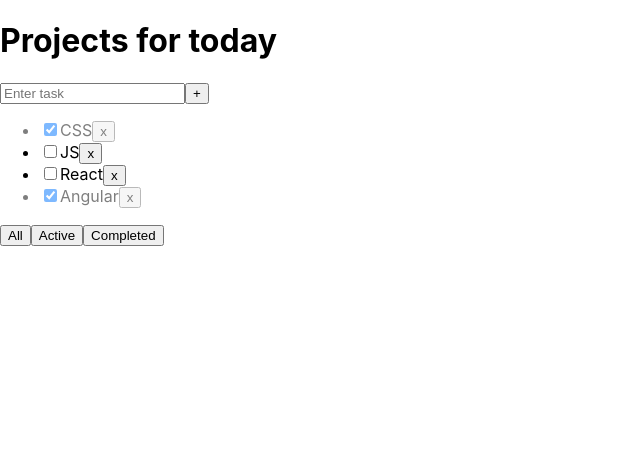
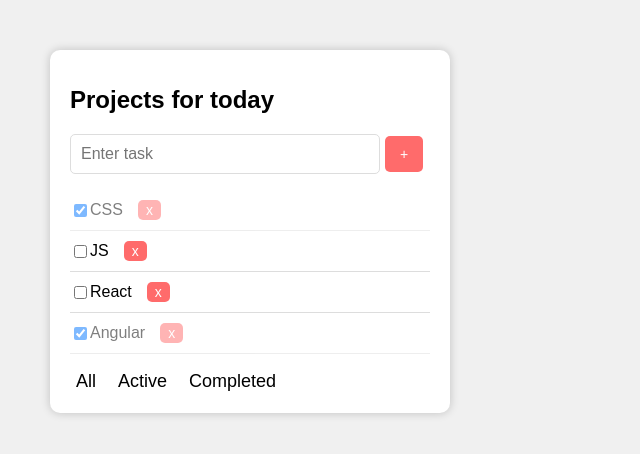
Before and after one commit to krystyna-lyn/tasks_app, a React (Create React App) app: page / in a window 1280 px wide. Shown: the top 454 px of the page, without its empty margins (0-640 px from the left). Built offline with nearby package versions, Linux system fonts and the light colour scheme.

Commit message:
fix bug +styles

```diff
--- a/src/App.css
+++ b/src/App.css
@@ -1,38 +1,113 @@
-.App {
-  text-align: center;
+body {
+    font-family: Arial, sans-serif;
+    background-color: #f0f0f0;
+    margin: 0;
+    padding: 0;
 }
 
-.App-logo {
-  height: 40vmin;
-  pointer-events: none;
+.container {
+    display: flex;
 }
 
-@media (prefers-reduced-motion: no-preference) {
-  .App-logo {
-    animation: App-logo-spin infinite 20s linear;
-  }
+.todo-container {
+    background-color: #fff;
+    margin: 50px;
+    border-radius: 10px;
+    box-shadow: 0 0 10px rgba(0, 0, 0, 0.2);
+    width: 400px;
+    padding: 20px;
+    box-sizing: border-box;
 }
 
-.App-header {
-  background-color: #282c34;
-  min-height: 100vh;
-  display: flex;
-  flex-direction: column;
-  align-items: center;
-  justify-content: center;
-  font-size: calc(10px + 2vmin);
-  color: white;
+
+.todo-title {
+    font-size: 24px;
+    margin-bottom: 20px;
 }
 
-.App-link {
-  color: #61dafb;
+.todo-list {
+    list-style: none;
+    padding: 0;
 }
 
-@keyframes App-logo-spin {
-  from {
-    transform: rotate(0deg);
-  }
-  to {
-    transform: rotate(360deg);
-  }
+.todo-item {
+    display: flex;
+    justify-content: space-between;
+    align-items: center;
+    padding: 10px 0;
+    border-bottom: 1px solid #ddd;
 }
+
+.is-done {
+    opacity: 0.5;
+}
+
+.todo-text {
+    flex-grow: 1;
+    margin-left: 10px;
+}
+
+.actions {
+    display: flex;
+    gap: 10px;
+}
+
+.actions-btn {
+    background-color: transparent;
+    border: none;
+    cursor: pointer;
+    font-size: 18px;
+}
+
+.actions-btn:hover {
+    color: #ff6b6b;
+}
+
+.todo-input {
+    padding: 10px;
+    border: 1px solid #ddd;
+    border-radius: 5px;
+    font-size: 16px;
+    width: 80%;
+}
+
+.remove-btn,
+.add-btn {
+    background-color: #ff6b6b;
+    color: #fff;
+    border: none;
+    padding: 2px 8px;
+    border-radius: 5px;
+    cursor: pointer;
+    font-size: 14px;
+    margin-left: 5px;
+}
+
+.add-btn {
+    padding: 10px 15px;
+}
+
+
+.remove-btn:hover,
+.add-btn:hover {
+    background-color: #d32f2f;
+}
+
+.error-message {
+    color: #ff6b6b;
+    font-size: 14px;
+}
+
+.error {
+    border: #ff6b6b 1px solid;
+}
+
+/* Active filter button */
+.active-filter {
+    background-color: #ff6b6b;
+    color: #fff;
+    border: none;
+    padding: 5px 10px;
+    border-radius: 5px;
+    cursor: pointer;
+}
--- a/src/App.js
+++ b/src/App.js
@@ -47,18 +47,20 @@ function App() {
     filteredArray = tasks.filter((task) => task.isDone === false);
   }
 
-  function changeStatus(taskId, check) {
 
-    let task = tasks.find(task => task.id === taskId);
-    if (task) {
-      tasks.isDone = check;
-    }
-    //add changed Task to copy init Array use spred [...tasks]
-    setTasks([...tasks]);
+  function changeStatus(taskId, isDone) {
+    debugger
+    // Find the task by taskId
+    const updatedTasks = tasks.map((task) =>
+      task.id === taskId ? { ...task, isDone } : task
+    );
+
+    setTasks(updatedTasks);
   }
 
+
   return (
-    <div style={{ display: "flex" }}>
+    <div className="container">
       <Todolist
         title="Projects for today"
         tasks={filteredArray}
--- a/src/components/Todolist.jsx
+++ b/src/components/Todolist.jsx
@@ -1,6 +1,6 @@
 import React, { useState } from "react";
 
-const Todolist = ({ title, tasks = [], removeTask, changeFilter, addTask, changeStatus,filter }) => {
+const Todolist = ({ title, tasks = [], removeTask, changeFilter, addTask, changeStatus, filter }) => {
     const [userTask, setuserTask] = useState();
     const [error, seterror] = useState(null);
 
@@ -38,8 +38,9 @@ const Todolist = ({ title, tasks = [], removeTask, changeFilter, addTask, change
     };
 
     return (
-        <div style={{ marginRight: "50px" }}>
-            <h1>{title}</h1>
+        <div className="todo-container">
+
+            <h1 className="todo-title">{title}</h1>
 
             <input
                 value={userTask}
@@ -47,34 +48,35 @@ const Todolist = ({ title, tasks = [], removeTask, changeFilter, addTask, change
                 onKeyPress={onPressHandler}
                 type="text"
                 placeholder="Enter task"
-                className={error ? "error" : ""}
+                className={`todo-input ${error ? "error" : ""}`}
             />
 
-            <button type="submit" onClick={addTaskHandler}>
+            <button type="submit" className="add-btn" onClick={addTaskHandler}>
                 +
             </button>
             {error && <div className="error-message">{error}</div>}
 
-            <ul>
+            <ul className="todo-list">
                 {
                     tasks.map((task) => (
 
-                        <li key={task.id} className={task.isDone? "is-done": ""}>
+                        <li key={task.id} className={`todo-item ${task.isDone ? "is-done" : ""}`}>
                             <input type="checkbox" onChange={(e) => changeStatus(task.id, e.currentTarget.checked)} checked={task.isDone} />
                             {task.title}
-                            <span>
-                                <button onClick={() => removeTask(task.id)}>x</button>
+                            <span className="todo-text">
+                                <button className="remove-btn" onClick={() => removeTask(task.id)}>x</button>
                             </span>
                         </li>
                     ))
                 }
             </ul>
-            <div>
-                <button className={filter==='all' ? "active-filter" : ""} onClick={onAllClickedHandler}>All</button>
-                <button className={filter==='active' ? "active-filter" : ""} onClick={onActiveClickedHandler}>Active</button>
-                <button className={filter==='completed' ? "active-filter" : ""} onClick={onCompletedClickedHandler}>Completed</button>
+            <div className="actions">
+                <button className={filter === 'all' ? "active-filter" : "actions-btn"} onClick={onAllClickedHandler}>All</button>
+                <button className={filter === 'active' ? "active-filter" : "actions-btn"} onClick={onActiveClickedHandler}>Active</button>
+                <button className={filter === 'completed' ? "active-filter" : "actions-btn"} onClick={onCompletedClickedHandler}>Completed</button>
             </div>
         </div>
+
     );
 };
 
--- a/src/index.css
+++ b/src/index.css
@@ -11,17 +11,3 @@ code {
   font-family: source-code-pro, Menlo, Monaco, Consolas, 'Courier New',
     monospace;
 }
-
-.error {
-  border: red 1px solid;
-}
-.error-message{
-  color:red;
-}
-
-.active-filter{
-  background-color:rgba(115, 247, 184, 0.614);
-}
-.is-done{
-  opacity: 0.5;
-}
```
